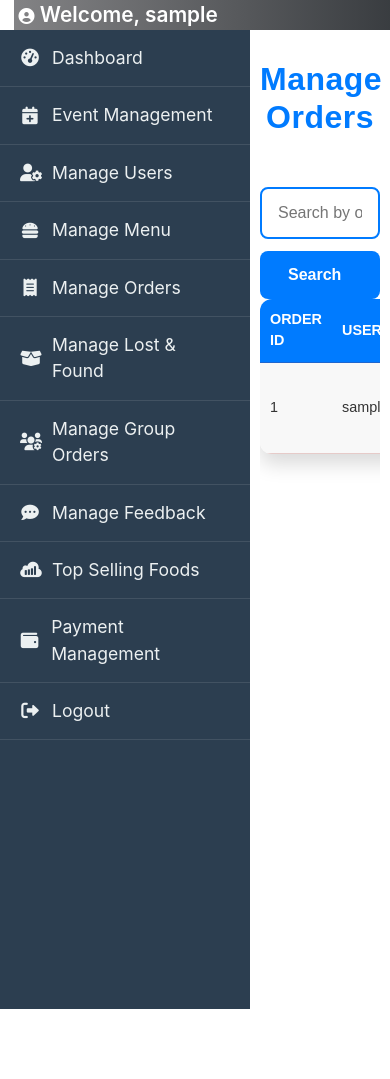
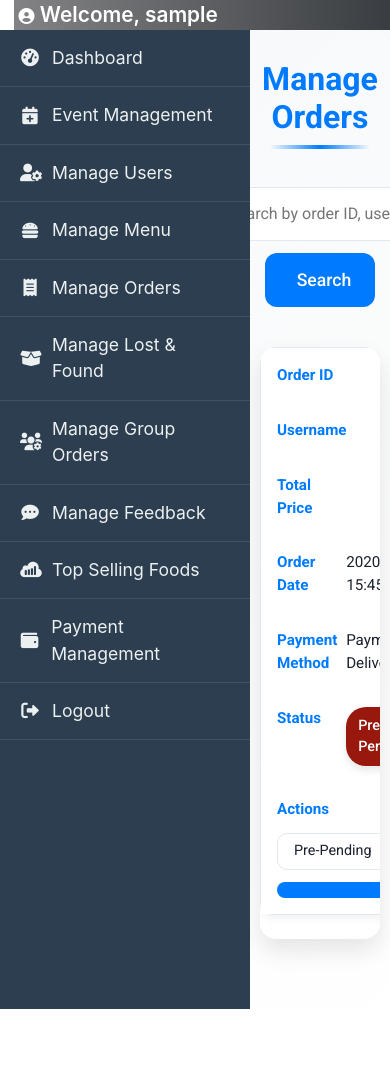
Before and after one commit to BiwashGurung/InformaticsCafeteria-FYP, a Django app: page /cafeteria_admin/orders/ in a window 390 px wide. Shown: the part 40-1119 px from the top of the page. Run offline with Django 5.2, Linux system fonts and the light colour scheme; a user stored in the database is signed in; tables that the repository leaves empty hold one stand-in row (values such as "Sample post"); some libraries are stand-ins or nearby versions.

Commit message:
FEAT: Revamp order management styles for improved UI and user experience

```diff
--- a/cafeteria_admin/views.py
+++ b/cafeteria_admin/views.py
@@ -517,7 +517,7 @@ class TopSellingForm(forms.Form):
 @user_passes_test(is_admin, login_url='/cafeteria_admin/admin_login/')
 def top_selling_food(request):
     try:
-        # Default: last 30 days
+
         default_end = timezone.now().date()
         default_start = default_end - timedelta(days=30)
         initial_data = {'period': 'month', 'start_date': default_start, 'end_date': default_end}
@@ -546,11 +546,11 @@ def top_selling_food(request):
                 start_date = default_end - timedelta(days=365)
                 end_date = default_end
 
-            # Convert to timezone-aware datetimes
+            # Converting to timezone-aware datetimes
             start_datetime = timezone.make_aware(datetime.combine(start_date, datetime.min.time()))
             end_datetime = timezone.make_aware(datetime.combine(end_date, datetime.max.time()))
 
-            # Build query
+            # Building tje query
             query = OrderItem.objects.filter(
                 order__order_date__range=[start_datetime, end_datetime]
             )
--- a/static/admin_css/manage_orders.css
+++ b/static/admin_css/manage_orders.css
@@ -1,15 +1,16 @@
 :root {
     --primary: #99180d;
+    --hover: #7a130a;
     --success: #28a745;
     --danger: #dc3545;
     --pending: #ff9800;
-    --pre-pending: #007bff;
-    --background: #ffffff;
-    --card-bg: #f8f8f8;
-    --text: #333333;
-    --shadow: 0 10px 20px rgba(0, 0, 0, 0.15);
-    --border: 2px solid #99180d;
-    --glow: 0 0 8px rgba(153, 24, 13, 0.3);
+    --pre-pending: #99180d;
+    --background: linear-gradient(135deg, #f8f9fa 0%, #ffffff 100%);
+    --card-bg: #ffffff;
+    --text: #1a202c;
+    --shadow: 0 12px 24px rgba(0, 0, 0, 0.1);
+    --border: 1px solid #e2e8f0;
+    --glow: 0 0 12px rgba(153, 24, 13, 0.3);
 }
 
 .admin-container {
@@ -18,38 +19,54 @@
     padding: 60px 20px;
     background: var(--background);
     min-height: 100vh;
-    font-family: 'Poppins', sans-serif;
+    font-family: 'Roboto', sans-serif;
+    border-radius: 16px;
+    box-shadow: var(--shadow);
 }
 
 .admin-title {
     font-size: 3rem;
-    font-weight: 800;
+    font-weight: 700;
     color: var(--primary);
     text-align: center;
     margin-bottom: 50px;
-    letter-spacing: 0.5px;
+    position: relative;
     animation: fadeIn 0.8s ease-in;
 }
 
-.search-container {
-    margin-bottom: 40px;
+.admin-title::after {
+    content: '';
+    position: absolute;
+    bottom: -12px;
+    left: 50%;
+    transform: translateX(-50%);
+    width: 100px;
+    height: 4px;
+    background: linear-gradient(to right, transparent, var(--primary), transparent);
+    border-radius: 2px;
+    animation: underlineGrow 1s ease-in-out;
+}
+
+.controls-container {
     display: flex;
     justify-content: center;
+    margin-bottom: 40px;
 }
 
 .search-form {
     display: flex;
-    gap: 10px;
+    align-items: center;
     width: 100%;
     max-width: 500px;
+    gap: 10px;
 }
 
 .search-input {
     flex: 1;
-    padding: 12px 16px;
-    border: 2px solid var(--primary);
-    border-radius: 8px;
-    font-size: 1rem;
+    padding: 14px 20px;
+    border: var(--border);
+    border-radius: 12px;
+    font-size: 1.1rem;
     color: var(--text);
     outline: none;
     transition: border-color 0.3s ease, box-shadow 0.3s ease;
@@ -61,21 +78,22 @@
 }
 
 .search-button {
-    padding: 12px 20px;
+    padding: 14px 24px;
     border: none;
-    border-radius: 8px;
+    border-radius: 12px;
     background: var(--primary);
     color: #ffffff;
-    font-size: 1rem;
-    font-weight: 600;
+    font-size: 1.1rem;
+    font-weight: 500;
     cursor: pointer;
     display: flex;
     align-items: center;
     gap: 8px;
-    transition: transform 0.3s ease, box-shadow 0.3s ease;
+    transition: transform 0.3s ease, box-shadow 0.3s ease, background 0.3s ease;
 }
 
 .search-button:hover {
+    background: var(--hover);
     transform: scale(1.05);
     box-shadow: var(--glow);
 }
@@ -86,117 +104,134 @@
 }
 
 .table-responsive {
+    background: var(--card-bg);
+    border-radius: 16px;
+    box-shadow: var(--shadow);
+    margin-bottom: 40px;
     overflow-x: auto;
     -webkit-overflow-scrolling: touch;
 }
 
 .orders-table {
     width: 100%;
+    max-width: 1200px;
     border-collapse: separate;
     border-spacing: 0;
-    background: var(--background);
-    border-radius: 12px;
-    box-shadow: var(--shadow);
+    background: var(--card-bg);
+    border-radius: 16px;
     overflow: hidden;
-    margin-bottom: 40px;
 }
 
-.orders-table th,
-.orders-table td {
-    padding: 16px;
-    font-size: 1rem;
-    text-align: left;
-    border-bottom: 1px solid rgba(153, 24, 13, 0.2);
+.orders-table thead {
+    position: sticky;
+    top: 0;
+    z-index: 10;
 }
 
 .orders-table th {
+    padding: 30px 26px;
+    font-size: 1rem;
+    font-weight: 600;
+    text-transform: uppercase;
+    color: #ffffff;
     background: var(--primary);
-    color: #ffffff;
-    font-weight: 700;
-    text-transform: uppercase;
-    font-size: 0.95rem;
+    text-align: left;
+    line-height: 1.5;
 }
 
 .orders-table td {
+    padding: 26px;
+    font-size: 1rem;
+    color: var(--text);
     background: var(--card-bg);
-    color: var(--text);
+    border-bottom: var(--border);
+    line-height: 1.5;
 }
 
 .orders-table tr:nth-child(even) td {
-    background: rgba(153, 24, 13, 0.05);
+    background: rgba(153, 24, 13, 0.02);
 }
 
-.orders-table tr:hover td {
-    background: rgba(153, 24, 13, 0.1);
+.order-row:hover td {
+    background: rgba(153, 24, 13, 0.05);
     transition: background 0.3s ease;
 }
 
 .status-badge {
-    padding: 8px 14px;
-    border-radius: 12px;
-    font-size: 0.9rem;
+    padding: 8px 16px;
+    border-radius: 20px;
+    font-size: 0.95rem;
     font-weight: 500;
     color: #ffffff;
     display: inline-flex;
     align-items: center;
     gap: 6px;
+    box-shadow: 0 4px 8px rgba(0, 0, 0, 0.1);
+    transition: transform 0.3s ease;
 }
 
-.status-pre-pending {
-    background: var(--pre-pending);
+.status-badge:hover {
+    transform: scale(1.05);
 }
 
-.status-pending {
-    background: var(--pending);
-}
-
-.status-preparing {
-    background: rgba(153, 24, 13, 0.7);
-}
-
-.status-completed {
-    background: var(--success);
-}
-
-.status-cancelled {
-    background: var(--danger);
-}
+.status-pre-pending { background: var(--pre-pending); }
+.status-pending { background: var(--pending); }
+.status-preparing { background: #6b7280; }
+.status-completed { background: var(--success); }
+.status-cancelled { background: var(--danger); }
 
 .btn-confirm {
-    padding: 8px 14px;
+    padding: 8px;
     border: none;
-    border-radius: 8px;
-    background: var(--pre-pending);
+    border-radius: 10px;
+    background: var(--primary);
     color: #ffffff;
-    font-size: 0.9rem;
-    font-weight: 600;
+    font-size: 1rem;
     cursor: pointer;
-    margin-left: 10px;
+    margin-left: 12px;
     display: inline-flex;
     align-items: center;
-    gap: 6px;
-    transition: transform 0.3s ease, box-shadow 0.3s ease;
+    justify-content: center;
+    width: 40px;
+    height: 40px;
+    transition: transform 0.3s ease, box-shadow 0.3s ease, background 0.3s ease;
 }
 
 .btn-confirm:hover {
+    background: var(--hover);
     transform: scale(1.05);
-    box-shadow: 0 4px 10px rgba(0, 0, 0, 0.2);
+    box-shadow: var(--glow);
 }
 
 .btn-confirm:focus {
-    outline: 3px solid var(--pre-pending);
+    outline: 3px solid var(--primary);
     outline-offset: 2px;
 }
 
+.actions-cell {
+    display: flex;
+    align-items: center;
+}
+
+.action-buttons {
+    display: flex;
+    gap: 12px;
+    align-items: center;
+}
+
 .status-select {
-    padding: 8px;
-    border: 2px solid var(--primary);
-    border-radius: 8px;
-    font-size: 0.9rem;
+    padding: 10px 16px;
+    border: var(--border);
+    border-radius: 10px;
+    font-size: 0.95rem;
     color: var(--text);
-    background: var(--background);
+    background: var(--card-bg);
     cursor: pointer;
-    transition: border-color 0.3s ease, box-shadow 0.3s ease;
+    transition: border-color 0.3s ease, box-shadow 0.3s ease, transform 0.3s ease;
+}
+
+.status-select:hover {
+    transform: scale(1.02);
 }
 
 .status-select:focus {
@@ -206,22 +241,23 @@
 }
 
 .btn-details {
-    padding: 8px 14px;
+    padding: 8px;
     border: none;
-    border-radius: 8px;
+    border-radius: 10px;
     background: var(--primary);
     color: #ffffff;
-    font-size: 0.9rem;
-    font-weight: 600;
+    font-size: 1rem;
     cursor: pointer;
-    margin-left: 10px;
     display: inline-flex;
     align-items: center;
-    gap: 6px;
-    transition: transform 0.3s ease, box-shadow 0.3s ease;
+    justify-content: center;
+    width: 40px;
+    height: 40px;
+    transition: transform 0.3s ease, box-shadow 0.3s ease, background 0.3s ease;
 }
 
 .btn-details:hover {
+    background: var(--hover);
     transform: scale(1.05);
     box-shadow: var(--glow);
 }
@@ -420,47 +472,75 @@
     }
 
     .search-form {
+        width: 100%;
+        max-width: none;
         flex-direction: column;
         gap: 12px;
     }
 
     .search-input,
     .search-button {
+        border-radius: 12px;
+    }
+
+    .orders-table {
+        display: block;
+        overflow-x: auto;
+    }
+
+    .orders-table thead {
+        display: none;
+    }
+
+    .order-row {
+        display: block;
+        margin-bottom: 24px;
+        border: var(--border);
+        border-radius: 12px;
+        box-shadow: 0 4px 8px rgba(0, 0, 0, 0.05);
+    }
+
+    .order-row td {
+        display: flex;
+        justify-content: space-between;
+        padding: 16px;
+        border-bottom: none;
+        position: relative;
+    }
+
+    .order-row td:before {
+        content: attr(data-label);
+        font-weight: 600;
+        color: var(--primary);
+        width: 40%;
+        flex-shrink: 0;
+    }
+
+    .order-row td[data-label="Actions"] {
+        flex-direction: column;
+        gap: 12px;
+        align-items: stretch;
+    }
+
+    .action-buttons {
+        flex-direction: column;
+        align-items: stretch;
+    }
+
+    .status-select,
+    .btn-details {
         width: 100%;
     }
 
-    .orders-table th,
-    .orders-table td {
-        font-size: 0.95rem;
-        padding: 12px;
-    }
-
-    .status-badge,
-    .btn-details,
-    .btn-confirm {
-        font-size: 0.85rem;
-        padding: 6px 12px;
-    }
-
-    .status-select {
-        font-size: 0.85rem;
-        padding: 6px;
+    .btn-details {
+        width: auto;
+        height: auto;
+        padding: 8px 16px;
+        justify-content: center;
     }
 
     .popup {
-        max-width: 400px;
-    }
-
-    .popup-header {
-        font-size: 1.1rem;
-    }
-
-    .popup-body {
-        font-size: 0.95rem;
-    }
-
-    .popup-buttons button {
-        font-size: 0.85rem;
+        max-width: 90%;
     }
 }
 
@@ -473,32 +553,19 @@
         font-size: 2rem;
     }
 
-    .orders-table th,
-    .orders-table td {
-        font-size: 0.9rem;
-        padding: 10px;
+    .search-input {
+        font-size: 1rem;
+    }
+
+    .order-row td {
+        font-size: 0.95rem;
     }
 
     .status-badge,
-    .btn-details,
-    .btn-confirm {
-        font-size: 0.8rem;
-        padding: 5px 10px;
-    }
-
-    .status-select {
-        font-size: 0.8rem;
-    }
-
-    .popup {
-        max-width: 340px;
-    }
-
-    .popup-header {
-        font-size: 1rem;
-    }
-
-    .popup-body {
+    .btn-confirm,
+    .status-select,
+    .btn-details {
         font-size: 0.9rem;
+        padding: 8px 12px;
     }
 }
```
Also changed, not shown: other parts of static/admin_css/manage_orders.css (+81 -65 lines).
